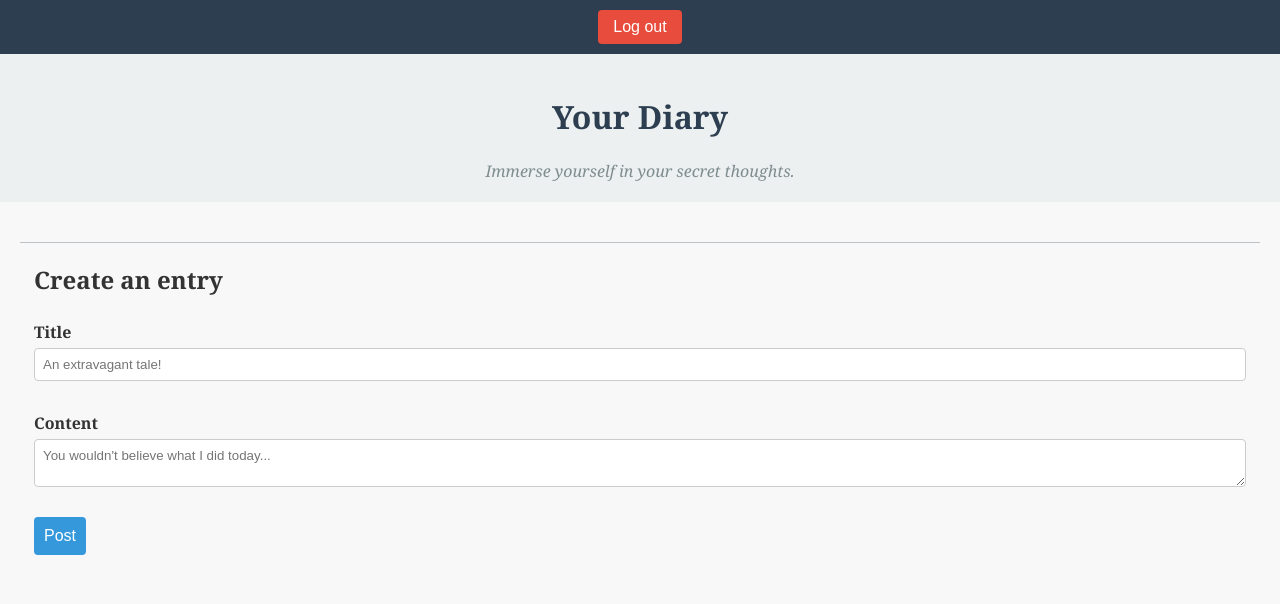
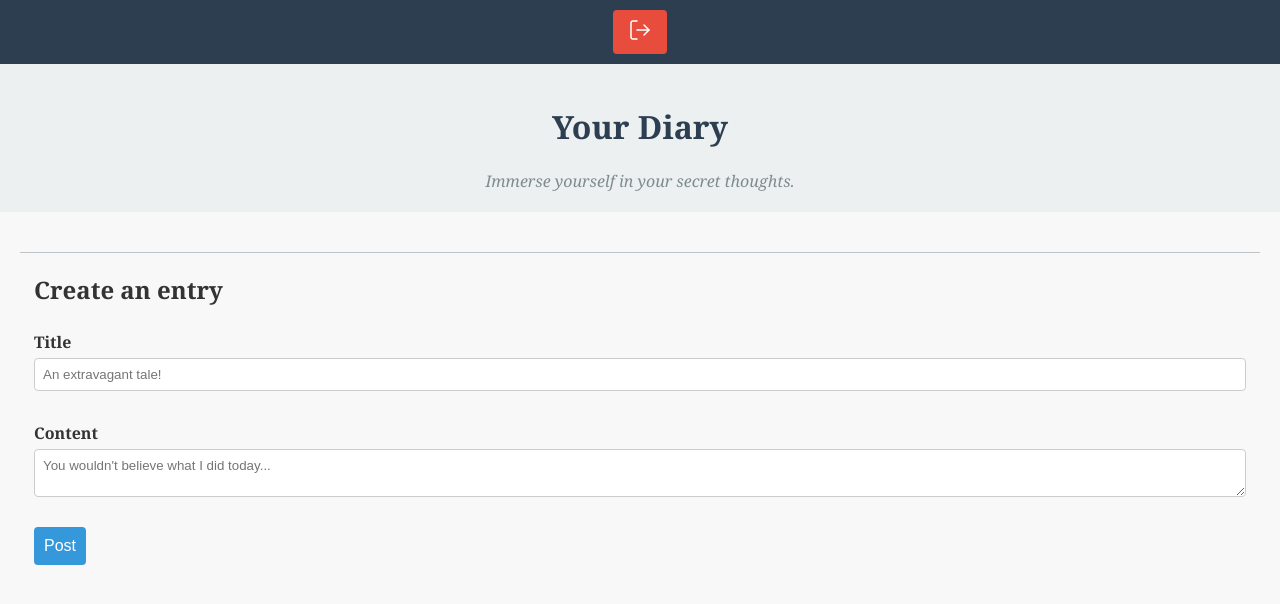
Before and after one commit to nine96as/diary_app, a plain HTML site: page client/board.html in a window 1280 px wide. Drawn offline with nearby package versions, Linux system fonts and the light colour scheme; no server answers.

Commit message:
Add icon to nav btn

```diff
--- a/client/board.html
+++ b/client/board.html
@@ -11,7 +11,7 @@
   </head>
   <body>
     <nav>
-      <button id="logout">Log out</button>
+      <button id="logout"><svg fill="none" height="24" shape-rendering="geometricPrecision" stroke="currentColor" stroke-linecap="round" stroke-linejoin="round" stroke-width="1.5" viewBox="0 0 24 24" width="24" style="color:var(--geist-foreground);width:24px;height:24px"><path d="M9 21H5a2 2 0 01-2-2V5a2 2 0 012-2h4"/><path d="M16 17l5-5-5-5"/><path d="M21 12H9"/></svg></button>
     </nav>
     <header>
       <h1>Your Diary</h1>
```
